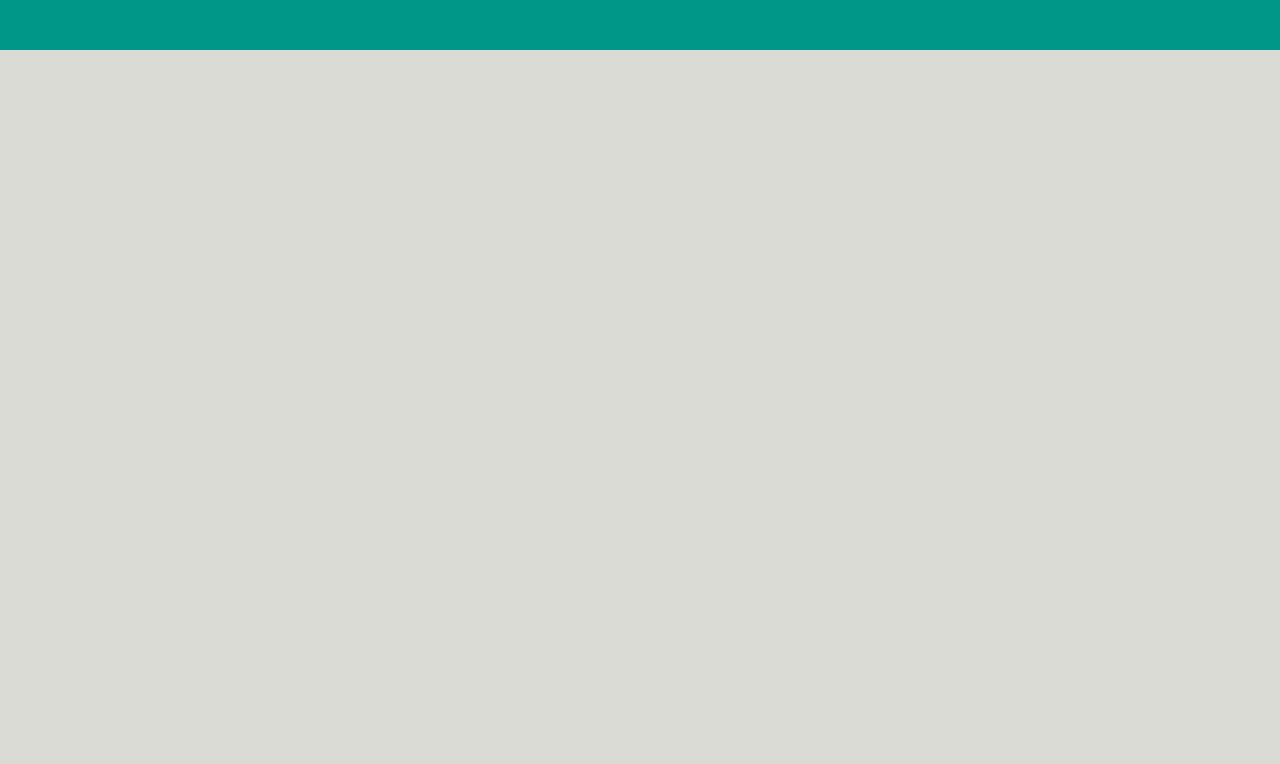
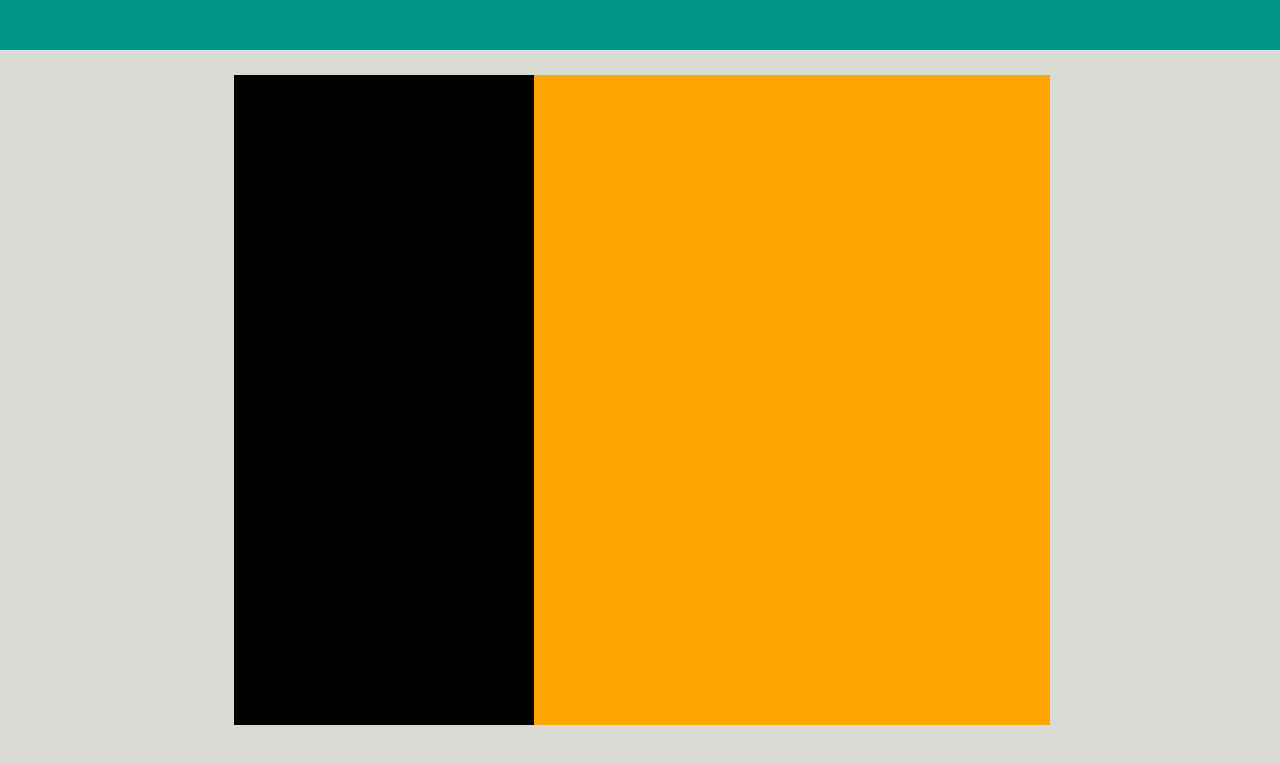
Before and after one commit to EndriuK/vue-boolzapp, a plain HTML site: page index.html in a window 1280 px wide. Drawn offline with nearby package versions, Linux system fonts and the light colour scheme.

Commit message:
[UPD] layout chat

```diff
--- a/css/style.css
+++ b/css/style.css
@@ -15,8 +15,36 @@ body {
     top: 0;
     left: 0;
     z-index: -1;
-    /* For browsers that do not support gradients */
-    /* background-image: linear-gradient(to bottom, red 0px, red 20px, blue 20px, blue 100px); */
     background-image: linear-gradient(to bottom, #009688 0px, #009688 50px, #dadbd4 20px, #dadbd4 100px);
 
 }
+
+.content {
+    height: 650px;
+    width: 800px;
+    background-color: white;
+    position: absolute;
+    top: 50%;
+    left: 50%;
+    transform: translate(-50%, -50%);
+}
+
+.list-chat {
+    height: 650px;
+    width: 300px;
+    background-color: black;
+    position: absolute;
+    top: 50%;
+    left: 18%;
+    transform: translate(-50%, -50%);
+}
+
+.chat {
+    height: 650px;
+    width: 516px;
+    background-color: orange;
+    position: absolute;
+    top: 50%;
+    left: 69%;
+    transform: translate(-50%, -50%);
+}
--- a/index.html
+++ b/index.html
@@ -22,6 +22,23 @@
         </div>
     </div>
 
+    <main>
+        <div class="container">
+            <div class="row">
+                <div class="col-12">
+                    <div class="content">
+                        <div class="list-chat">
+
+                        </div>
+                        <div class="chat">
+
+                        </div>
+                    </div>
+                </div>
+            </div>
+        </div>
+    </main>
+
     <script src="https://unpkg.com/vue@3/dist/vue.global.js"></script>
     <script src="./js/script.js"></script>
 </body>
```
